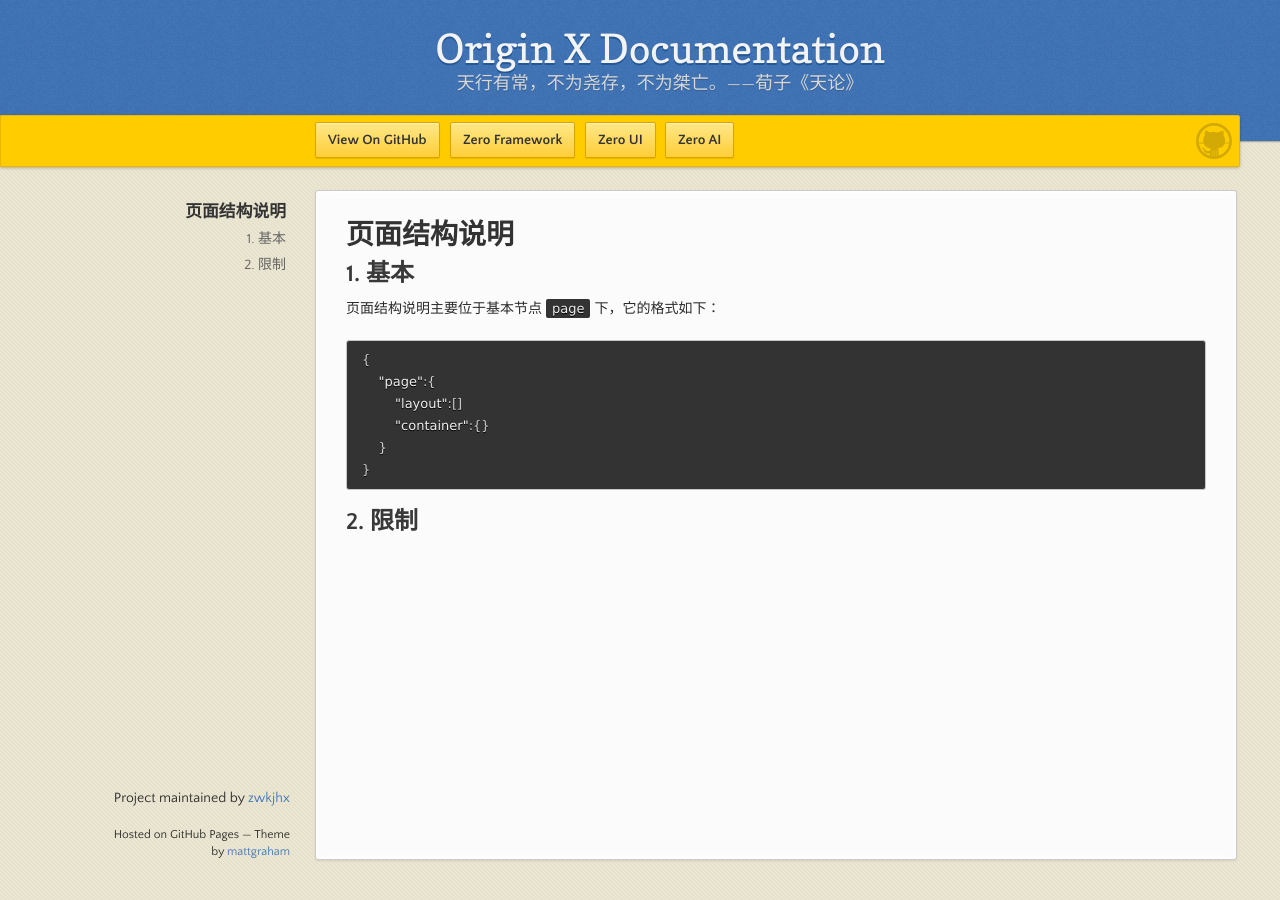
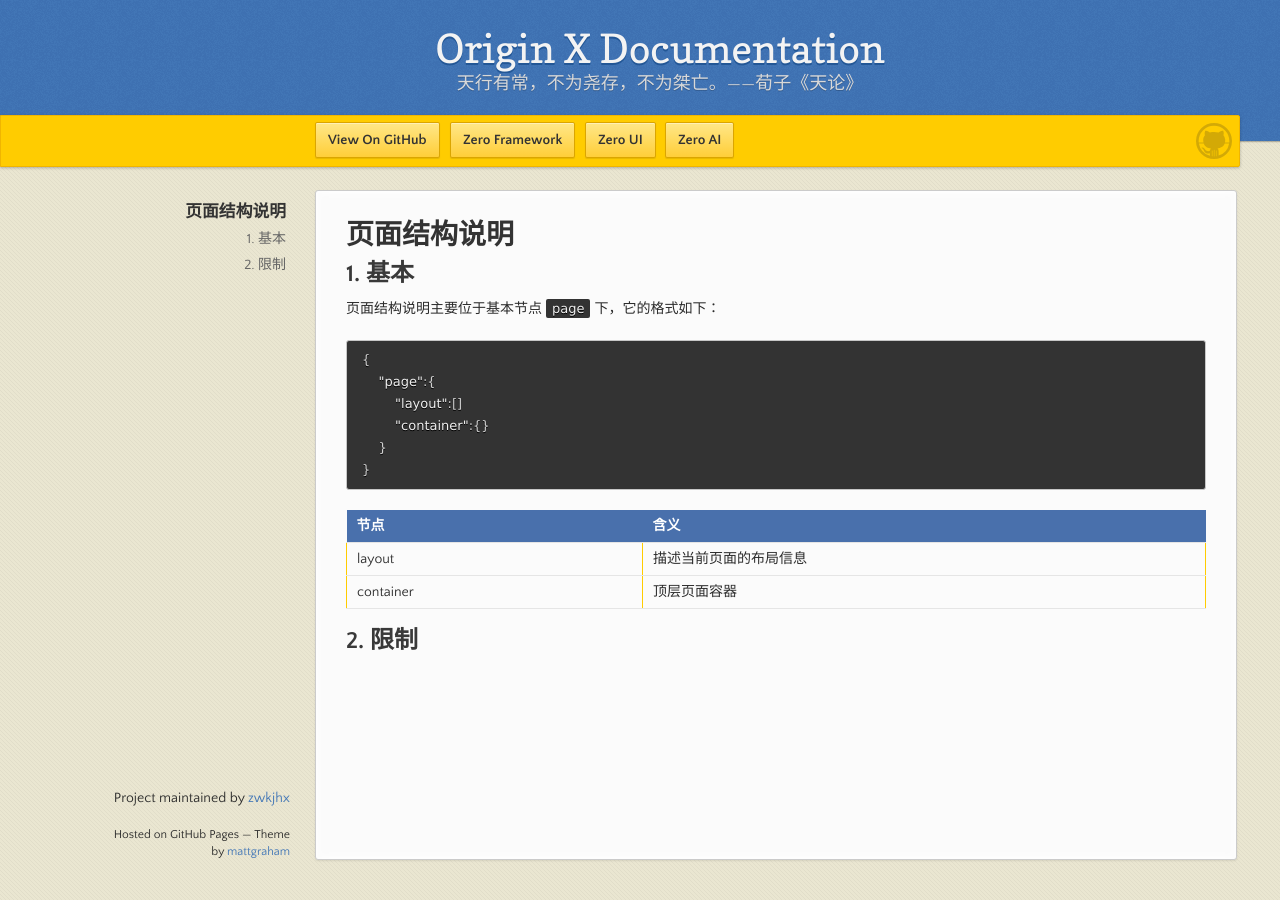
Before and after one commit to zwkjhx/ox-doc, a Jekyll site: the page built from specification/3-origin-xgui-fan/spo-003-bu-ju-pei-zhi-gui-fan.md, in a window 1280 px wide. Built offline with Jekyll 4.4.1, drawn with Linux system fonts in a browser that asks for light colours; our own code applies the rules of GitHub Pages for plain Markdown files.

Commit message:
Updates specification/3-origin-xgui-fan/spo-003-bu-ju-pei-zhi-gui-fan.md
Auto commit by GitBook Editor

````diff
--- a/specification/3-origin-xgui-fan/spo-003-bu-ju-pei-zhi-gui-fan.md
+++ b/specification/3-origin-xgui-fan/spo-003-bu-ju-pei-zhi-gui-fan.md
@@ -13,6 +13,9 @@
 }
 ```
 
-
+| 节点 | 含义 |
+| :--- | :--- |
+| layout | 描述当前页面的布局信息 |
+| container | 顶层页面容器 |
 
 ## 2. 限制
````
